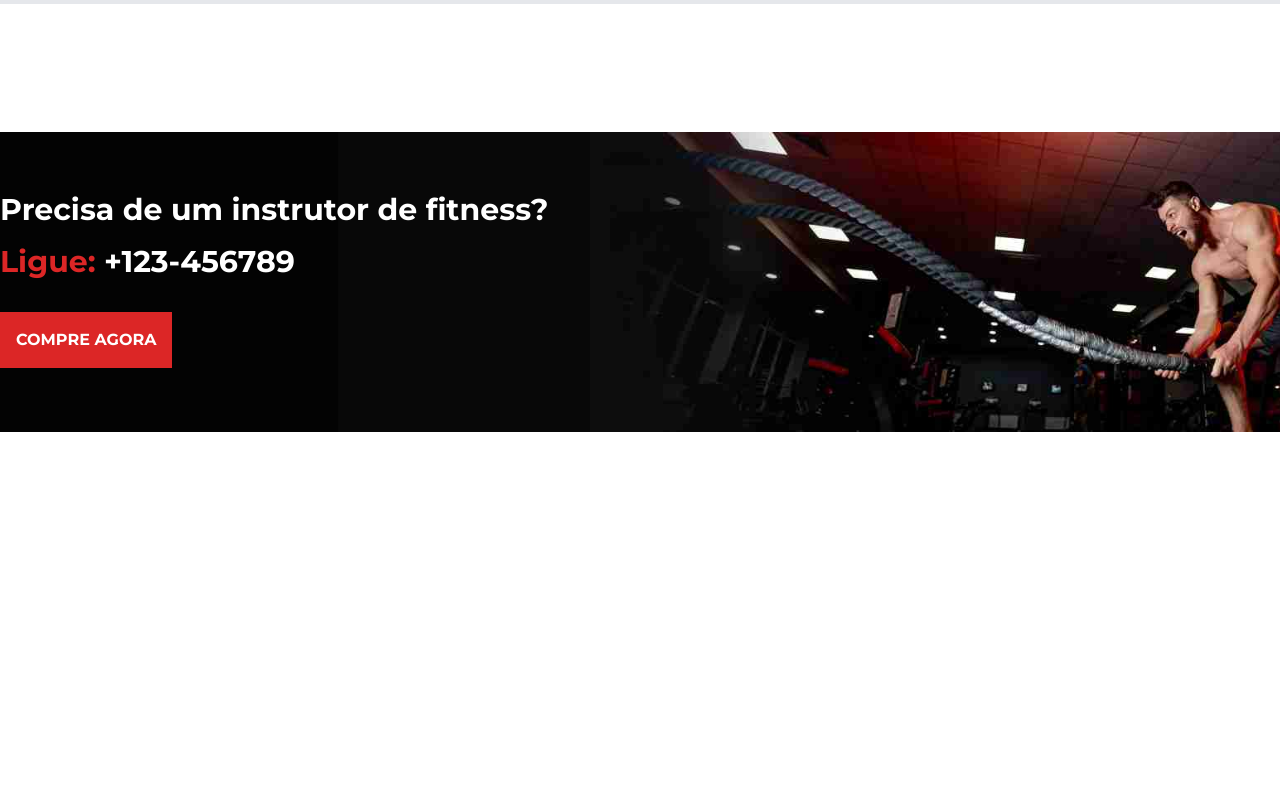
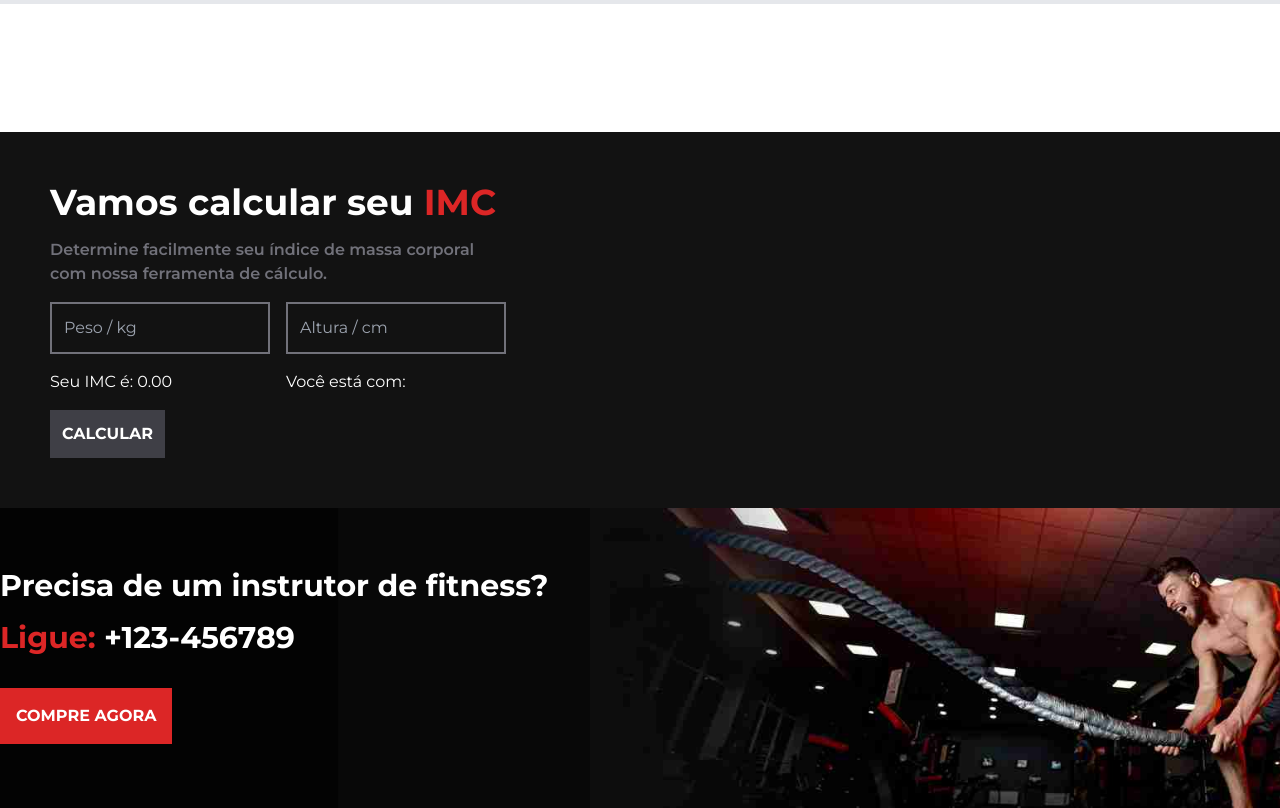
Before and after one commit to MorettiLeonardo/bodyfit, a React (Create React App) app: page / in a window 1280 px wide. Shown: the part 5080-5888 px from the top of the page. Before the commit the page ends 5512 px from the top, so only its background shows below. Built offline with nearby package versions, Linux system fonts and the light colour scheme.

Commit message:
feat: add imc calculator

```diff
--- /dev/null
+++ b/src/components/CalcImc/index.tsx
@@ -0,0 +1,63 @@
+import { useState } from 'react'
+import bg from '../../assets/images/Imc/background.jpg'
+
+const CalcImc = () => {
+  const [weight, setWeight] = useState('')
+  const [height, setHeight] = useState('')
+  const [status, setStatus] = useState('')
+  const [imc, setImc] = useState(0)
+
+  const calcBMI = () => {
+    const bmi = parseFloat(weight) / (parseFloat(height) * 2)
+    setImc(bmi)
+
+    if (bmi <= 18.5) setStatus('Abaixo do peso')
+    else if (bmi <= 24.9) setStatus('Peso normal')
+    else if (bmi <= 29.9) setStatus('Sobrepeso')
+    else if (bmi <= 34.9) setStatus('Obesidade grau I')
+    else if (bmi <= 39.9) setStatus('Obesidade grau II')
+    else if (bmi >= 40) setStatus('Obesidade grau III')
+  }
+
+  return (
+    <div style={{ backgroundImage: `url(${bg})` }} className="p-[50px]">
+      <div className="container flex flex-col gap-4">
+        <h2 className="text-white font-bold text-4xl">
+          Vamos calcular seu <span className="text-red-600">IMC</span>
+        </h2>
+        <p className="text-zinc-500 font-semibold max-w-[460px] ">
+          Determine facilmente seu índice de massa corporal com nossa ferramenta
+          de cálculo.
+        </p>
+        <div className="flex gap-4">
+          <div className="flex flex-col gap-4">
+            <input
+              className="p-3 border-[2px] text-white border-zinc-500 bg-transparent"
+              placeholder="Peso / kg"
+              type="number"
+              onChange={(ev) => setWeight(ev.target.value)}
+            />
+            <p className="text-white ">Seu IMC é: {imc.toFixed(2)}</p>
+          </div>
+          <div className="flex flex-col gap-4">
+            <input
+              className="p-3 border-[2px] text-white border-zinc-500 bg-transparent"
+              placeholder="Altura / cm"
+              type="number"
+              onChange={(ev) => setHeight(ev.target.value)}
+            />
+            <p className="text-white ">Você está com: {status}</p>
+          </div>
+        </div>
+        <button
+          onClick={() => calcBMI()}
+          className="text-white  bg-zinc-700 p-3 max-w-max uppercase font-bold transition ease-linear hover:bg-red-600"
+        >
+          Calcular
+        </button>
+      </div>
+    </div>
+  )
+}
+
+export default CalcImc
--- a/src/pages/Home/index.tsx
+++ b/src/pages/Home/index.tsx
@@ -1,6 +1,7 @@
 import AboutUs from '../../components/AboutUs'
 import Banner from '../../components/Banner'
 import BannerTrainer from '../../components/BannerTrainer'
+import CalcImc from '../../components/CalcImc'
 import Classes from '../../components/Classes'
 import Header from '../../components/Header'
 import HomeHero from '../../components/HomeHero'
@@ -18,6 +19,7 @@ const Home = () => (
     <WhyChooseUs />
     <OurTeam />
     <Testimonials />
+    <CalcImc />
     <BannerTrainer />
   </>
 )
```
Also changed, not shown: src/assets/images/Imc/background.jpg (added).
